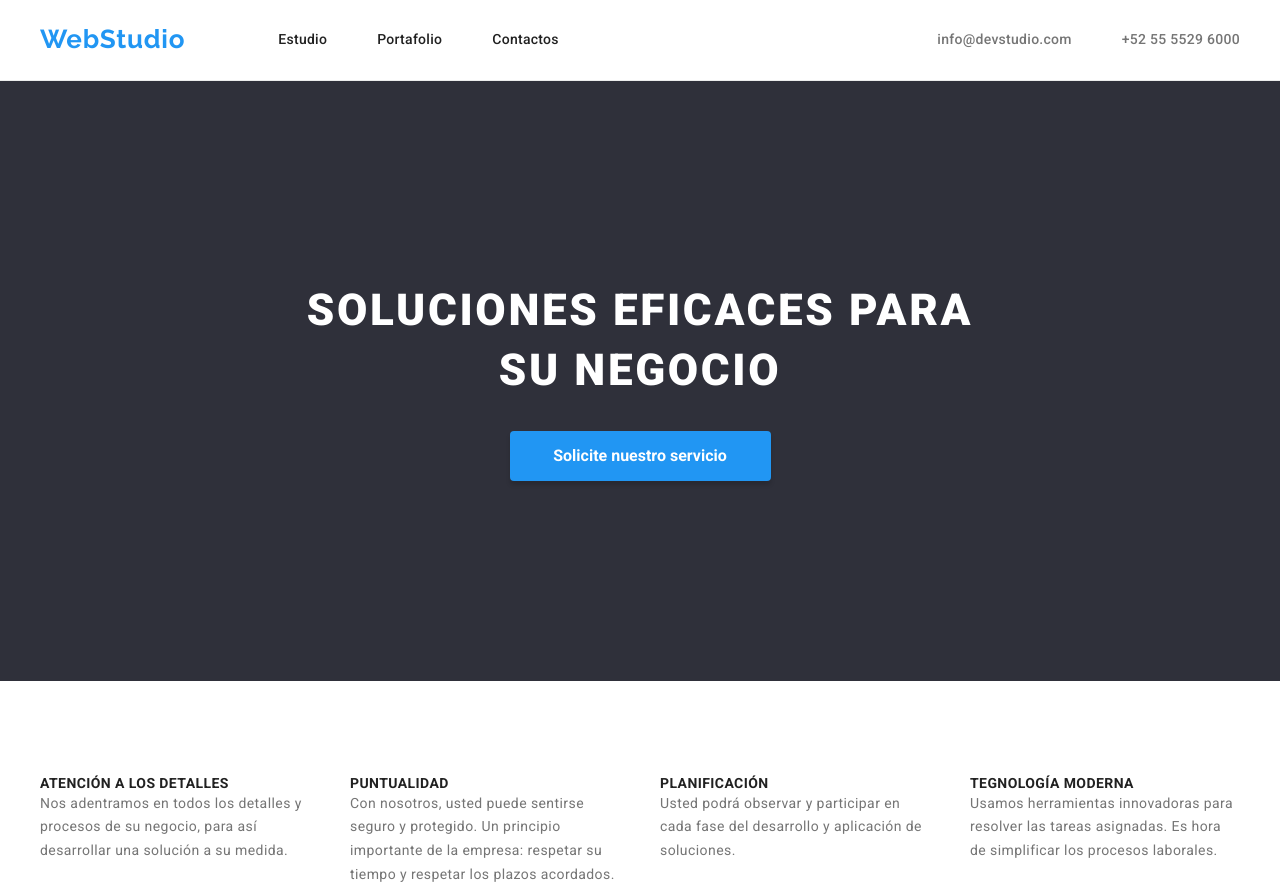
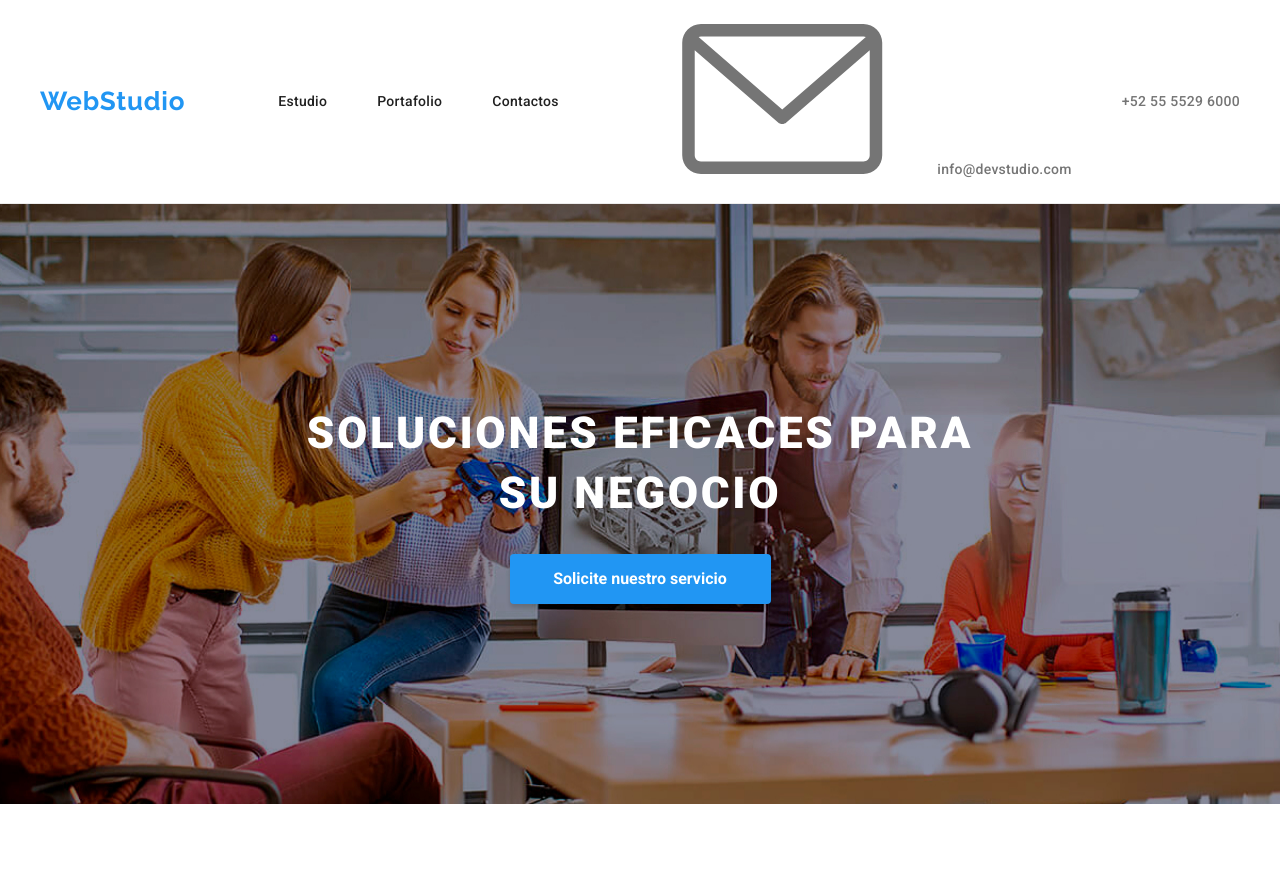
Before and after one commit to dsantam13/goit-markup-hw-04, a plain HTML site: page index.html in a window 1280 px wide. Shown: the top 890 px of the page. Drawn offline with nearby package versions, Linux system fonts and the light colour scheme.

Commit message:
icon mail

```diff
--- a/css/styles.css
+++ b/css/styles.css
@@ -90,6 +90,11 @@ nav {
     text-align: center;
     padding-top: 200px;
     padding-bottom: 200px;
+
+    background-image: url('.././images/Image-back.jpg');
+    background-size: cover;
+    background-position: center;
+    background-repeat: no-repeat;
 }
 
 .button {
--- a/index.html
+++ b/index.html
@@ -30,6 +30,9 @@
         </nav>
         <ul class="contacts">
           <li>
+            <svg class="icon-mail">
+              <use xlink:href="./images/icons.svg#icon-sobre"></use>
+            </svg>
             <a class="contact" href="mailto:info@devstudio.com"
               >info@devstudio.com</a
             >
```
Also changed, not shown: images/Image-back.jpg (added), images/icons.svg (added).
